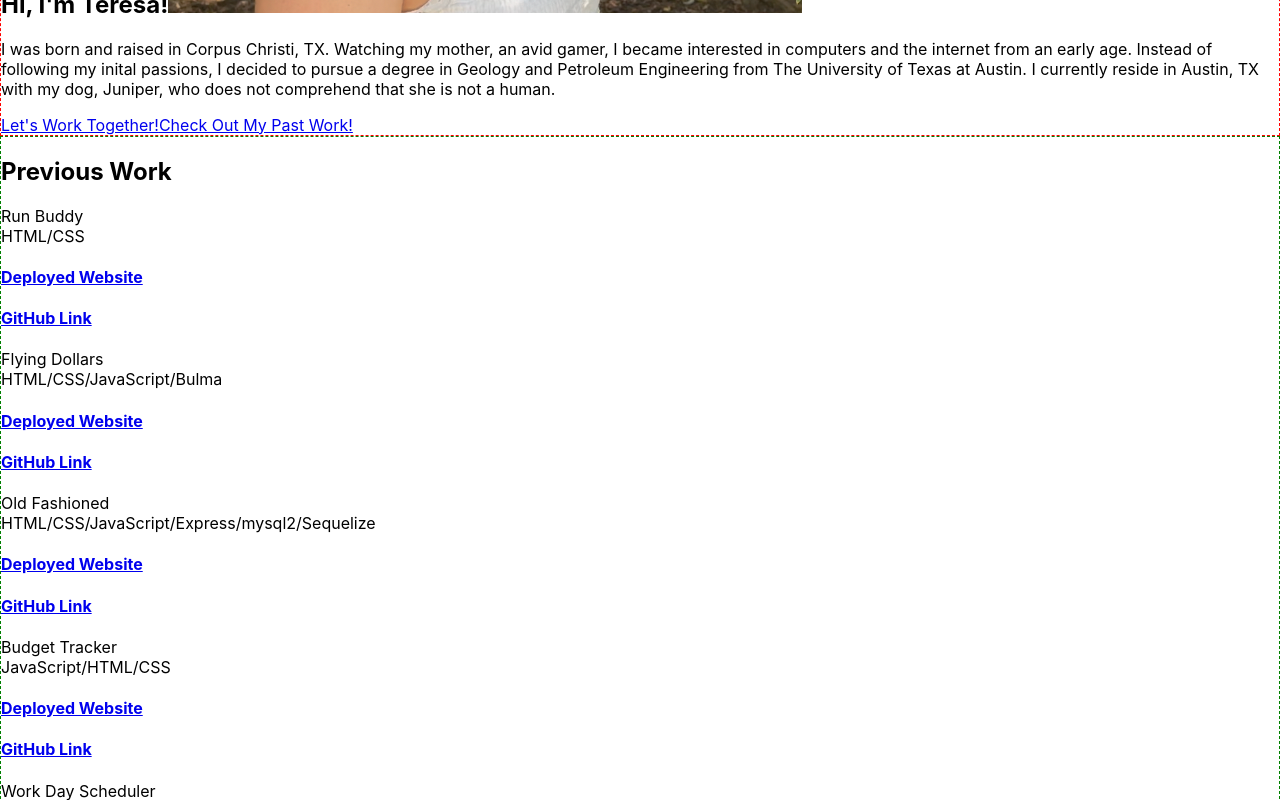
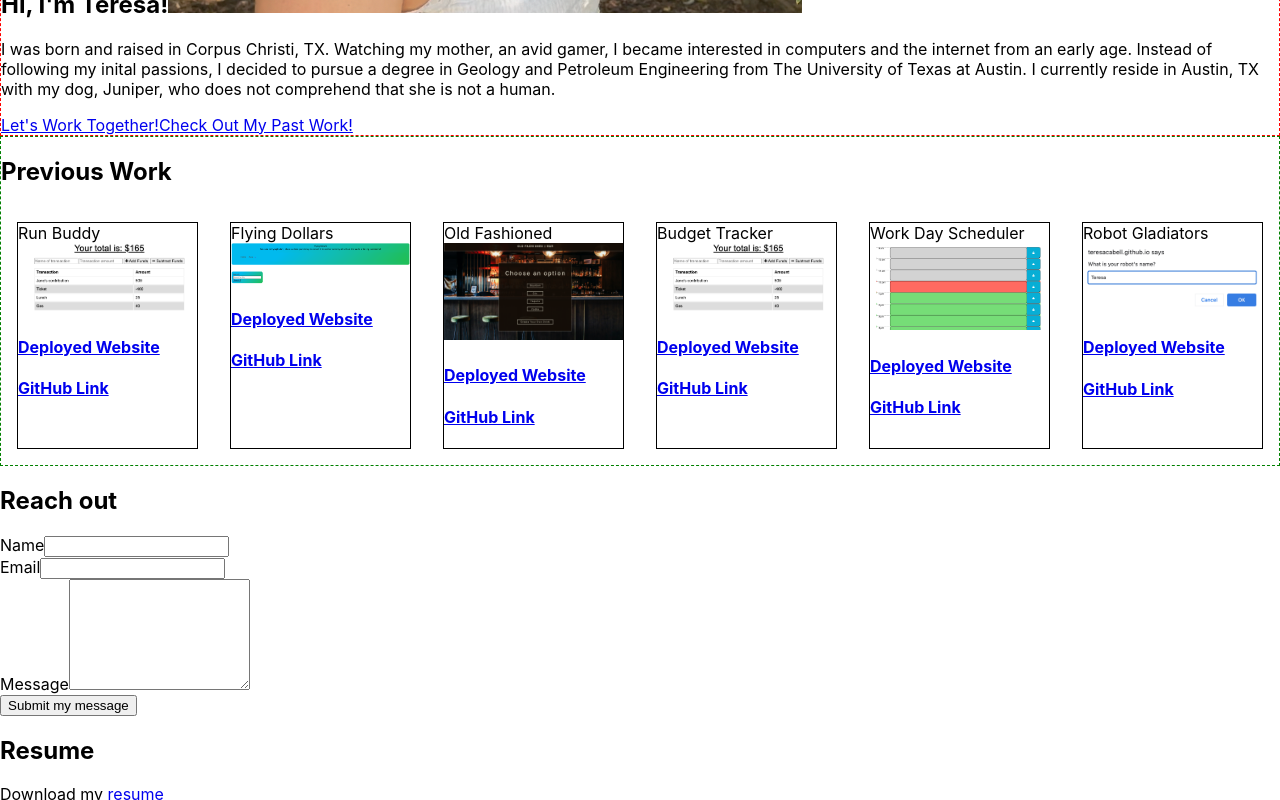
Before and after one commit to teresacabell/react-portfolio, a React (Create React App) app: page / in a window 1280 px wide. Shown: the part 860-1660 px from the top of the page. Built offline with nearby package versions, Linux system fonts and the light colour scheme.

Commit message:
fixed reach out a bit

```diff
--- a/src/components/Contact.js
+++ b/src/components/Contact.js
@@ -1,5 +1,7 @@
 import React, { useState } from "react";
 import { validateEmail } from "../utils/helpers";
+import Form from "react-bootstrap/Form";
+
 
 const ContactMe = () => {
   const [formState, setFormState] = useState({
@@ -38,30 +40,30 @@ const ContactMe = () => {
   }
 
   return (
-    <section className="contact" id="contact">
+    <section className="contact" id="contact" >
       <div>
         <h2>Reach out</h2>
       </div>
-      <form id="contact-form" onSubmit={handleSubmit}>
-          <div>
-              <label htmlFor="name">Name</label>
-              <input type="text" name="name" defaultValue={name} onBlur={handleChange} />
-          </div>
-          <div>
-              <label htmlFor="email">Email</label>
-              <input type="text" name="email" defaultValue={email} onBlur={handleChange} />
-          </div>
-          <div>
-              <label htmlFor="message">Message</label>
+      <Form id="contact-form" onSubmit={handleSubmit}>
+          <Form.Group>
+              <Form.Label htmlFor="name">Name</Form.Label>
+              <Form.Control type="text" name="name" defaultValue={name} onBlur={handleChange} />
+          </Form.Group>
+          <Form.Group>
+              <Form.Label htmlFor="email">Email</Form.Label>
+              <Form.Control type="text" name="email" defaultValue={email} onBlur={handleChange} />
+          </Form.Group>
+          <Form.Group>
+              <Form.Label htmlFor="message">Message</Form.Label>
               <textarea name="message" rows="7" defaultValue={message} onBlur={handleChange} />
-          </div>
+          </Form.Group>
           {errorMessage && (
                 <div>
-                    <p className="error-text" style={{ color: 'red' }}>{errorMessage}</p>
+                    <Form.Text className="error-text" style={{ color: 'red' }}>{errorMessage}</Form.Text>
                 </div>
             )}
             <button type="submit">Submit my message</button>
-      </form>
+      </Form>
     </section>
   );
 };
--- a/src/components/ProjectCard.js
+++ b/src/components/ProjectCard.js
@@ -1,10 +1,21 @@
 import React from "react";
 import Card from "react-bootstrap/Card";
 
+const cardStyle = {
+  width: "18em",
+  border: "1px solid black",
+  margin: "1em 1em 1em 1em"
+};
+
+const imageStyle = {
+    width: "100%"
+};
+
 const ProjectCard = (props) => {
   return (
-       <Card key={props.key}>
+    <Card style={cardStyle} key={props.id}>
       <Card.Title>{props.name}</Card.Title>
+      <Card.Img style={imageStyle} src={props.image} alt={props.title} />
       <Card.Body>{props.tech}</Card.Body>
       <a href={props.liveURL}>
         <h4>Deployed Website</h4>
@@ -13,7 +24,7 @@ const ProjectCard = (props) => {
         <h4>GitHub Link</h4>
       </a>
     </Card>
-    )
-}
+  );
+};
 
 export default ProjectCard;
--- a/src/components/Projects.js
+++ b/src/components/Projects.js
@@ -1,25 +1,26 @@
 import React from "react";
-import { projects } from "../data";
+import myProjects from "../data"
 import ProjectCard from "./ProjectCard";
-import Wrapper from "./Wrapper";
 
-const styles = {
+const sectionStyles = {
     border: "1px dashed green"
 };
 
+const wrapperStyle = {
+  display: "flex",
+  justifyContent: "space-between",
+};
+
 const Projects = () => {
-    console.log(projects);
+    console.log(myProjects);
   return (
-    <section id="projects" style={styles}>
+    <section id="projects" style={sectionStyles}>
       <h2 className="section-header">Previous Work</h2>
-      <Wrapper projects={projects}/>
-      {/* <div className="project-wrapper">
-
-        {projects.map((project, index) => (
-            <ProjectCard name={project.name} tech={project.tech} key={index} liveURL={project.liveURL} gURL={project.gURL}/>
+      <div className="wrapper-project" style={wrapperStyle}>
+        {myProjects.map((project) => (
+          <ProjectCard name={project.name} key={project.id} image={project.image} liveURL={project.liveURL} gURL={project.gURL}/>
         ))}
-
-      </div> */}
+      </div>
     </section>
   );
 };
--- a/src/components/Wrapper.js
+++ /dev/null
@@ -1,14 +0,0 @@
-import React from "react";
-import ProjectCard from "./ProjectCard"
-
-const Wrapper = (props) => {
-    console.log(props);
-    return (
-       <div> {props.projects.map((project) => (
-            <ProjectCard name={project.name} tech={project.tech} liveURL={project.liveURL} gURL={project.gURL}/>
-        ))}
-        </div>
-    )
-}
-
-export default Wrapper;
--- a/src/data.js
+++ b/src/data.js
@@ -1,50 +1,58 @@
-export const projects = [
+const myProjects = [
   {
+    id: 1,
     name: "Run Buddy",
     liveURL: "https://teresacabell.github.io/run-buddy/",
-      image: "../assets/images/screenshot-runbuddy.jpg",
+    image: require("./assets/images/screenshot-budget.png"),
     gURL: "https://github.com/teresacabell/run-buddy",
     tech: "HTML/CSS",
     style: "run-buddy",
   },
   {
+    id: 2,
     name: "Flying Dollars",
     liveURL: "https://jasonvissage.github.io/Flying-Dollars/",
-      image: "../assets/images/screenshot-weather.png",
+    image: require("./assets/images/screenshot-weather.png"),
     gURL: "https://github.com/jasonvissage/Flying-Dollars",
     tech: "HTML/CSS/JavaScript/Bulma",
     style: "flying-dollars",
   },
   {
+    id: 3,
     name: "Old Fashioned",
     liveURL: "https://damp-temple-66157.herokuapp.com/",
-      image: "../asssets/images/screenshot-drinks.png",
+    image: require("./assets/images/screenshot-drinks.jpg"),
     gURL: "https://github.com/paul88vera/Old-Fashioned/",
     tech: "HTML/CSS/JavaScript/Express/mysql2/Sequelize",
     style: "old-fashioned",
   },
   {
+    id: 4,
     name: "Budget Tracker",
     liveURL: "https://secure-eyrie-73081.herokuapp.com/",
-        image: "../assets/images/screenshot-budget.png",
+    image: require("./assets/images/screenshot-budget.png"),
     gURL: "https://github.com/teresacabell/symmetrical-bassoon",
     tech: "JavaScript/HTML/CSS",
-        style: "budget-tracker"
+    style: "budget-tracker",
   },
   {
+    id: 5,
     name: "Work Day Scheduler",
     liveURL: "https://teresacabell.github.io/super-disco/",
-        image: "../assets/images/screenshot-scheduler.png",
+    image: require("./assets/images/screenshot-scheduler.png"),
     gURL: "https://github.com/teresacabell/super-disco",
     tech: "HTML/JavaScript/CSS",
-        style: "work-day-scheduler"
+    style: "work-day-scheduler",
   },
   {
+    id: 6,
     name: "Robot Gladiators",
     liveURL: "https://teresacabell.github.io/robot-gladiators/",
-        image: "../assets/images/screenshot-robot.png",
+    image: require("./assets/images/screenshot-robot.png"),
     gURL: "https://github.com/teresacabell/robot-gladiators",
     tech: "HTML/JavaScript",
-        style: "robot-gladiators"
-    }
+    style: "robot-gladiators",
+  },
 ];
+
+export default myProjects;
```
Lines whose indentation alone changed are shown as unchanged.
